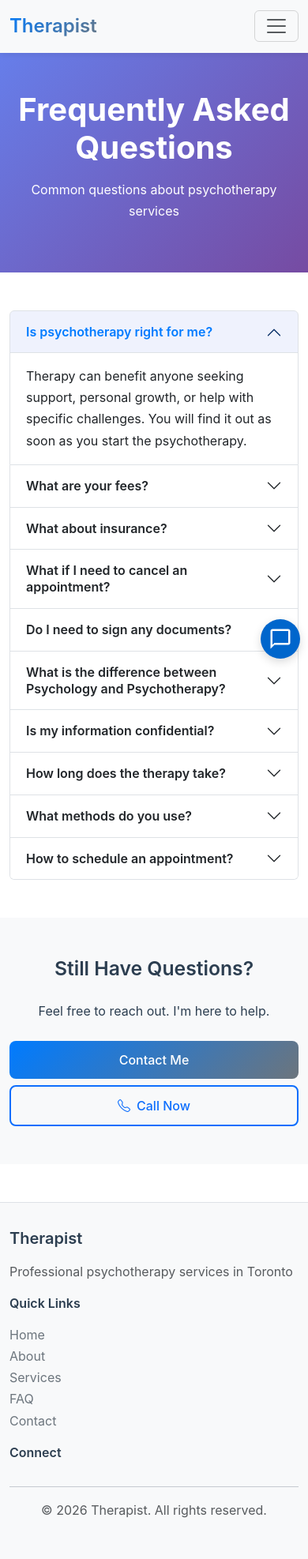
After one commit to evgeny-vlasov/my-web-garden, a Flask app: page /faq in a window 390 px wide. The commit adds this page. Shown: the whole page at 79% size. Run offline with Flask 3, Linux system fonts and the light colour scheme; some libraries are stand-ins or nearby versions.

Commit message:
Update Psyling website content with client's revised text
- Updated all page content (Home, About, Services, Contact, FAQ)
- Created new FAQ page with comprehensive Q&A
- Updated contact information (phone, email, location, office hours)
- Added FAQ to navigation and footer
- Updated SEO meta tags for all pages
- Preserved all functionality, forms, and chatbot integration
- Updated therapist credentials and professional information

🤖 Generated with [Claude Code](https://claude.com/claude-code)

Co-Authored-By: Claude <noreply@anthropic.com>

```diff
--- a/sites/therapist/app.py
+++ b/sites/therapist/app.py
@@ -90,6 +90,12 @@ def about():
 def services():
     """Services page route."""
     return render_template('services.html')
+
+
+@app.route('/faq')
+def faq():
+    """FAQ page route."""
+    return render_template('faq.html')
 
 
 @app.route('/contact', methods=['GET', 'POST'])
--- a/sites/therapist/config.py
+++ b/sites/therapist/config.py
@@ -54,9 +54,9 @@ class Config:
     SITE_NAME = os.getenv('SITE_NAME', 'Professional Psychotherapy')
     SITE_DOMAIN = os.getenv('SITE_DOMAIN', 'localhost')
     SITE_TAGLINE = 'Professional Psychotherapy Services in Toronto'
-    OFFICE_LOCATION = 'Toronto, Ontario'
-    OFFICE_PHONE = os.getenv('OFFICE_PHONE', '(416) 555-0100')
-    OFFICE_EMAIL = os.getenv('OFFICE_EMAIL', 'info@example.com')
+    OFFICE_LOCATION = 'East York M4C, Toronto, Ontario, Canada'
+    OFFICE_PHONE = os.getenv('OFFICE_PHONE', '(647) 360-8980')
+    OFFICE_EMAIL = os.getenv('OFFICE_EMAIL', 'psyling@gmail.com')
 
     # Rate limiting
     RATELIMIT_ENABLED = True
--- /dev/null
+++ b/sites/therapist/templates/base.html
@@ -0,0 +1,143 @@
+<!DOCTYPE html>
+<html lang="en">
+<head>
+    <meta charset="UTF-8">
+    <meta name="viewport" content="width=device-width, initial-scale=1.0">
+    <meta name="description" content="{% block meta_description %}{{ config.SITE_NAME }}{% endblock %}">
+    <title>{% block title %}{{ config.SITE_NAME }}{% endblock %}</title>
+
+    <!-- Bootstrap 5 CSS -->
+    <link href="https://cdn.jsdelivr.net/npm/bootstrap@5.3.2/dist/css/bootstrap.min.css" rel="stylesheet">
+
+    <!-- Bootstrap Icons -->
+    <link rel="stylesheet" href="https://cdn.jsdelivr.net/npm/bootstrap-icons@1.11.1/font/bootstrap-icons.css">
+
+    <!-- Custom CSS -->
+    <link rel="stylesheet" href="{{ url_for('static', filename='css/style.css') }}">
+    {% block custom_css %}{% endblock %}
+
+    <style>
+        :root {
+            --primary-color: #007bff;
+            --secondary-color: #6c757d;
+            --accent-color: #28a745;
+        }
+
+        body {
+            min-height: 100vh;
+            display: flex;
+            flex-direction: column;
+        }
+
+        main {
+            flex: 1;
+        }
+
+        .navbar-brand {
+            font-weight: 600;
+        }
+
+        footer {
+            margin-top: auto;
+            background-color: #f8f9fa;
+            padding: 2rem 0;
+        }
+    </style>
+</head>
+<body>
+    <!-- Navigation -->
+    <nav class="navbar navbar-expand-lg navbar-light bg-light shadow-sm">
+        <div class="container">
+            <a class="navbar-brand" href="{{ url_for('index') }}">{{ config.SITE_NAME }}</a>
+            <button class="navbar-toggler" type="button" data-bs-toggle="collapse" data-bs-target="#navbarNav" aria-controls="navbarNav" aria-expanded="false" aria-label="Toggle navigation">
+                <span class="navbar-toggler-icon"></span>
+            </button>
+            <div class="collapse navbar-collapse" id="navbarNav">
+                <ul class="navbar-nav ms-auto">
+                    <li class="nav-item">
+                        <a class="nav-link {% if request.endpoint == 'index' %}active{% endif %}" href="{{ url_for('index') }}">Home</a>
+                    </li>
+                    <li class="nav-item">
+                        <a class="nav-link {% if request.endpoint == 'about' %}active{% endif %}" href="{{ url_for('about') }}">About</a>
+                    </li>
+                    <li class="nav-item">
+                        <a class="nav-link {% if request.endpoint == 'services' %}active{% endif %}" href="{{ url_for('services') }}">Services</a>
+                    </li>
+                    <li class="nav-item">
+                        <a class="nav-link {% if request.endpoint == 'faq' %}active{% endif %}" href="{{ url_for('faq') }}">FAQ</a>
+                    </li>
+                    <li class="nav-item">
+                        <a class="nav-link {% if request.endpoint == 'contact' %}active{% endif %}" href="{{ url_for('contact') }}">Contact</a>
+                    </li>
+                </ul>
+            </div>
+        </div>
+    </nav>
+
+    <!-- Flash Messages -->
+    {% with messages = get_flashed_messages(with_categories=true) %}
+        {% if messages %}
+            <div class="container mt-3">
+                {% for category, message in messages %}
+                    <div class="alert alert-{{ 'danger' if category == 'error' else category }} alert-dismissible fade show" role="alert">
+                        {{ message }}
+                        <button type="button" class="btn-close" data-bs-dismiss="alert" aria-label="Close"></button>
+                    </div>
+                {% endfor %}
+            </div>
+        {% endif %}
+    {% endwith %}
+
+    <!-- Main Content -->
+    <main>
+        {% block content %}{% endblock %}
+    </main>
+
+    <!-- Footer -->
+    <footer class="mt-5">
+        <div class="container">
+            <div class="row">
+                <div class="col-md-6">
+                    <h5>{{ config.SITE_NAME }}</h5>
+                    <p class="text-muted">{% block footer_tagline %}Professional psychotherapy services in Toronto{% endblock %}</p>
+                </div>
+                <div class="col-md-3">
+                    <h6>Quick Links</h6>
+                    <ul class="list-unstyled">
+                        <li><a href="{{ url_for('index') }}" class="text-decoration-none">Home</a></li>
+                        <li><a href="{{ url_for('about') }}" class="text-decoration-none">About</a></li>
+                        <li><a href="{{ url_for('services') }}" class="text-decoration-none">Services</a></li>
+                        <li><a href="{{ url_for('faq') }}" class="text-decoration-none">FAQ</a></li>
+                        <li><a href="{{ url_for('contact') }}" class="text-decoration-none">Contact</a></li>
+                    </ul>
+                </div>
+                <div class="col-md-3">
+                    <h6>Connect</h6>
+                    <div class="social-links">
+                        {% block social_links %}
+                        <!-- Social media links placeholder -->
+                        {% endblock %}
+                    </div>
+                </div>
+            </div>
+            <hr>
+            <div class="row">
+                <div class="col-12 text-center text-muted">
+                    <p>&copy; {{ current_year }} {{ config.SITE_NAME }}. All rights reserved.</p>
+                    {% block footer_extra %}{% endblock %}
+                </div>
+            </div>
+        </div>
+    </footer>
+
+    <!-- Bootstrap 5 JS Bundle -->
+    <script src="https://cdn.jsdelivr.net/npm/bootstrap@5.3.2/dist/js/bootstrap.bundle.min.js"></script>
+
+    <!-- Custom JS -->
+    <script src="{{ url_for('static', filename='js/main.js') }}"></script>
+    {% block custom_js %}{% endblock %}
+
+    {# Bot Widget - site-specific configuration #}
+    {% block bot_widget %}{% endblock %}
+</body>
+</html>
--- /dev/null
+++ b/sites/therapist/templates/faq.html
@@ -0,0 +1,196 @@
+{% extends "base.html" %}
+
+{% block title %}Frequently Asked Questions - Psychotherapy in Toronto{% endblock %}
+
+{% block meta_description %}Frequently asked questions about psychotherapy services, fees, insurance, confidentiality, and appointments with Valery Belyanin, Registered Psychotherapist in Toronto.{% endblock %}
+
+{% block content %}
+<!-- Page Header -->
+<section class="py-5 bg-primary text-white" style="background: linear-gradient(135deg, #667eea 0%, #764ba2 100%);">
+    <div class="container">
+        <div class="row">
+            <div class="col-lg-8 mx-auto text-center">
+                <h1 class="display-4 mb-3">Frequently Asked Questions</h1>
+                <p class="lead">Common questions about psychotherapy services</p>
+            </div>
+        </div>
+    </div>
+</section>
+
+<!-- FAQ Section -->
+<section class="py-5">
+    <div class="container">
+        <div class="row">
+            <div class="col-lg-10 mx-auto">
+                <div class="accordion" id="faqAccordion">
+
+                    <!-- Question 1 -->
+                    <div class="accordion-item">
+                        <h2 class="accordion-header">
+                            <button class="accordion-button" type="button" data-bs-toggle="collapse" data-bs-target="#faq1">
+                                Is psychotherapy right for me?
+                            </button>
+                        </h2>
+                        <div id="faq1" class="accordion-collapse collapse show" data-bs-parent="#faqAccordion">
+                            <div class="accordion-body">
+                                Therapy can benefit anyone seeking support, personal growth, or help with specific challenges. You will find it out as soon as you start the psychotherapy.
+                            </div>
+                        </div>
+                    </div>
+
+                    <!-- Question 2 -->
+                    <div class="accordion-item">
+                        <h2 class="accordion-header">
+                            <button class="accordion-button collapsed" type="button" data-bs-toggle="collapse" data-bs-target="#faq2">
+                                What are your fees?
+                            </button>
+                        </h2>
+                        <div id="faq2" class="accordion-collapse collapse" data-bs-parent="#faqAccordion">
+                            <div class="accordion-body">
+                                I have a sliding scale. For details go to <a href="/fees">Fees Page</a>.<br><br>
+                                You can pay via Interac and you will get a Receipt.
+                            </div>
+                        </div>
+                    </div>
+
+                    <!-- Question 3 -->
+                    <div class="accordion-item">
+                        <h2 class="accordion-header">
+                            <button class="accordion-button collapsed" type="button" data-bs-toggle="collapse" data-bs-target="#faq3">
+                                What about insurance?
+                            </button>
+                        </h2>
+                        <div id="faq3" class="accordion-collapse collapse" data-bs-parent="#faqAccordion">
+                            <div class="accordion-body">
+                                Many insurance plans in Ontario and other provinces of Canada cover psychotherapy services. For details please refer to your insurance plan. A receipt will be issued to you after the payment is received. The receipt can be submitted for reimbursement.
+                            </div>
+                        </div>
+                    </div>
+
+                    <!-- Question 4 -->
+                    <div class="accordion-item">
+                        <h2 class="accordion-header">
+                            <button class="accordion-button collapsed" type="button" data-bs-toggle="collapse" data-bs-target="#faq4">
+                                What if I need to cancel an appointment?
+                            </button>
+                        </h2>
+                        <div id="faq4" class="accordion-collapse collapse" data-bs-parent="#faqAccordion">
+                            <div class="accordion-body">
+                                Please provide 24 hours notice for cancellations. Late cancellations or no-shows may be charged a portion or the full fee as the time was reserved especially for you.
+                            </div>
+                        </div>
+                    </div>
+
+                    <!-- Question 5 -->
+                    <div class="accordion-item">
+                        <h2 class="accordion-header">
+                            <button class="accordion-button collapsed" type="button" data-bs-toggle="collapse" data-bs-target="#faq5">
+                                Do I need to sign any documents?
+                            </button>
+                        </h2>
+                        <div id="faq5" class="accordion-collapse collapse" data-bs-parent="#faqAccordion">
+                            <div class="accordion-body">
+                                During the first session I will explain you the essence of psychotherapy, answer all your questions and you will be asked to sign a Consent for Psychotherapy or agree to it verbally. This is the requirement of all regulated professions in Canada.
+                            </div>
+                        </div>
+                    </div>
+
+                    <!-- Question 6 -->
+                    <div class="accordion-item">
+                        <h2 class="accordion-header">
+                            <button class="accordion-button collapsed" type="button" data-bs-toggle="collapse" data-bs-target="#faq6">
+                                What is the difference between Psychology and Psychotherapy?
+                            </button>
+                        </h2>
+                        <div id="faq6" class="accordion-collapse collapse" data-bs-parent="#faqAccordion">
+                            <div class="accordion-body">
+                                If you need formal assessment or a formal diagnosis then a psychologist may be helpful. Psychotherapy offers you treatment and support without formal assessment and diagnosis.
+                            </div>
+                        </div>
+                    </div>
+
+                    <!-- Question 7 -->
+                    <div class="accordion-item">
+                        <h2 class="accordion-header">
+                            <button class="accordion-button collapsed" type="button" data-bs-toggle="collapse" data-bs-target="#faq7">
+                                Is my information confidential?
+                            </button>
+                        </h2>
+                        <div id="faq7" class="accordion-collapse collapse" data-bs-parent="#faqAccordion">
+                            <div class="accordion-body">
+                                I just need some information about you (name, date of birth, address - for billing purposes). All communications and therapy sessions are confidential and protected by professional ethics and privacy laws. Some restrictions apply (such as risk of harm to self or others, or court orders).
+                            </div>
+                        </div>
+                    </div>
+
+                    <!-- Question 8 -->
+                    <div class="accordion-item">
+                        <h2 class="accordion-header">
+                            <button class="accordion-button collapsed" type="button" data-bs-toggle="collapse" data-bs-target="#faq8">
+                                How long does the therapy take?
+                            </button>
+                        </h2>
+                        <div id="faq8" class="accordion-collapse collapse" data-bs-parent="#faqAccordion">
+                            <div class="accordion-body">
+                                The duration of therapy varies depending on individual needs and goals. Some people find short-term therapy (8-12 sessions) helpful, while others benefit from longer-term support. It will be up for you to decide.
+                            </div>
+                        </div>
+                    </div>
+
+                    <!-- Question 9 -->
+                    <div class="accordion-item">
+                        <h2 class="accordion-header">
+                            <button class="accordion-button collapsed" type="button" data-bs-toggle="collapse" data-bs-target="#faq9">
+                                What methods do you use?
+                            </button>
+                        </h2>
+                        <div id="faq9" class="accordion-collapse collapse" data-bs-parent="#faqAccordion">
+                            <div class="accordion-body">
+                                I use a variety of methods, including Neuro-linguistic Programming, Cognitive Behavioural and Cognitive Processing Therapy, Narrative Therapy, Transactional Analysis, Positive Psychotherapy, among others.<br><br>
+                                My patient approach fosters self-understanding, insight into unrecognized strengths and contributes to a broadening of perspective and more multidimensional thinking.
+                            </div>
+                        </div>
+                    </div>
+
+                    <!-- Question 10 -->
+                    <div class="accordion-item">
+                        <h2 class="accordion-header">
+                            <button class="accordion-button collapsed" type="button" data-bs-toggle="collapse" data-bs-target="#faq10">
+                                How to schedule an appointment?
+                            </button>
+                        </h2>
+                        <div id="faq10" class="accordion-collapse collapse" data-bs-parent="#faqAccordion">
+                            <div class="accordion-body">
+                                Contact me via phone, email, or the form on the <a href="{{ url_for('contact') }}">Contact page</a>. Or better go to the page on this website at <a href="https://calendar.app.google/N1tyvksZHpmyP2a16" target="_blank">https://calendar.app.google/N1tyvksZHpmyP2a16</a>
+                            </div>
+                        </div>
+                    </div>
+
+                </div>
+            </div>
+        </div>
+    </div>
+</section>
+
+<!-- Call to Action -->
+<section class="py-5 bg-light">
+    <div class="container">
+        <div class="row">
+            <div class="col-lg-8 mx-auto text-center">
+                <h2 class="mb-4">Still Have Questions?</h2>
+                <p class="lead mb-4">Feel free to reach out. I'm here to help.</p>
+                <div class="d-grid gap-2 d-sm-flex justify-content-sm-center">
+                    <a href="{{ url_for('contact') }}" class="btn btn-primary btn-lg px-4">Contact Me</a>
+                    <a href="tel:{{ config.OFFICE_PHONE }}" class="btn btn-outline-primary btn-lg px-4">
+                        <i class="bi bi-telephone me-2"></i>Call Now
+                    </a>
+                </div>
+            </div>
+        </div>
+    </div>
+</section>
+{% endblock %}
+
+{% block bot_widget %}
+{% include 'bot_widget.html' %}
+{% endblock %}
```
Also changed, not shown: sites/therapist/templates/about.html (+23 -44 lines), sites/therapist/templates/contact.html (+23 -25 lines), sites/therapist/templates/index.html (+51 -29 lines), sites/therapist/templates/services.html (+16 -14 lines).
